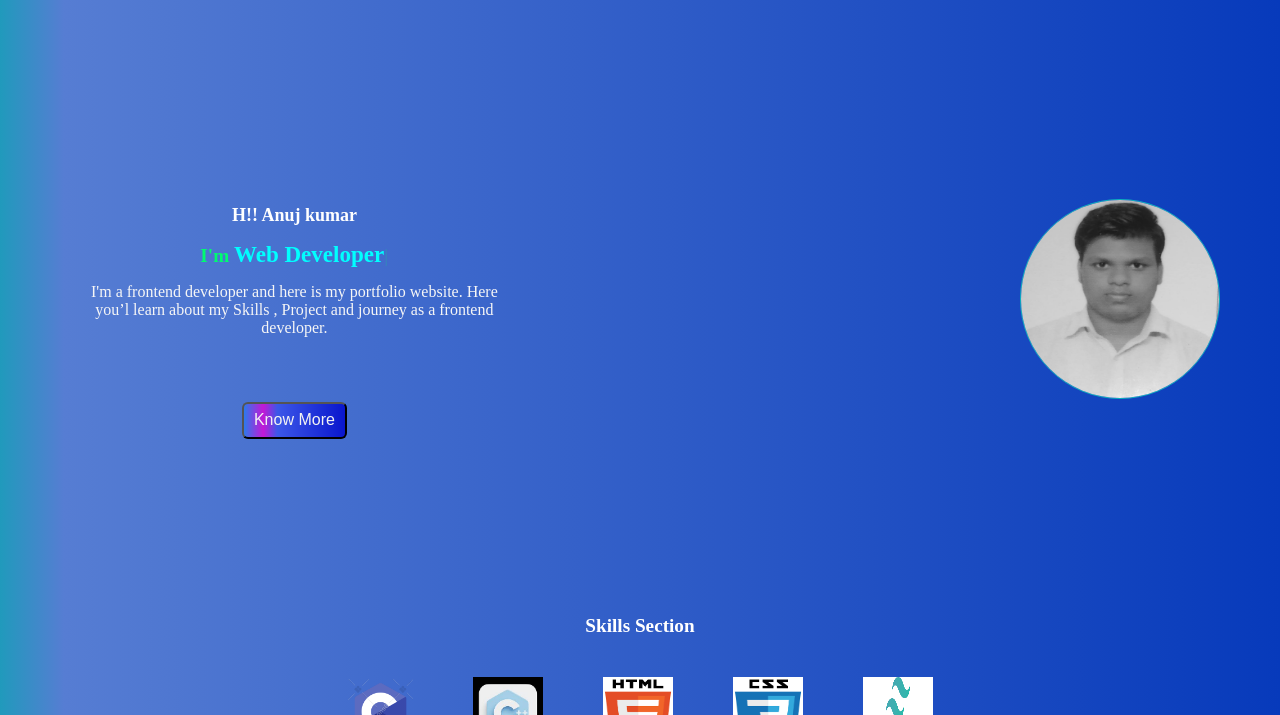
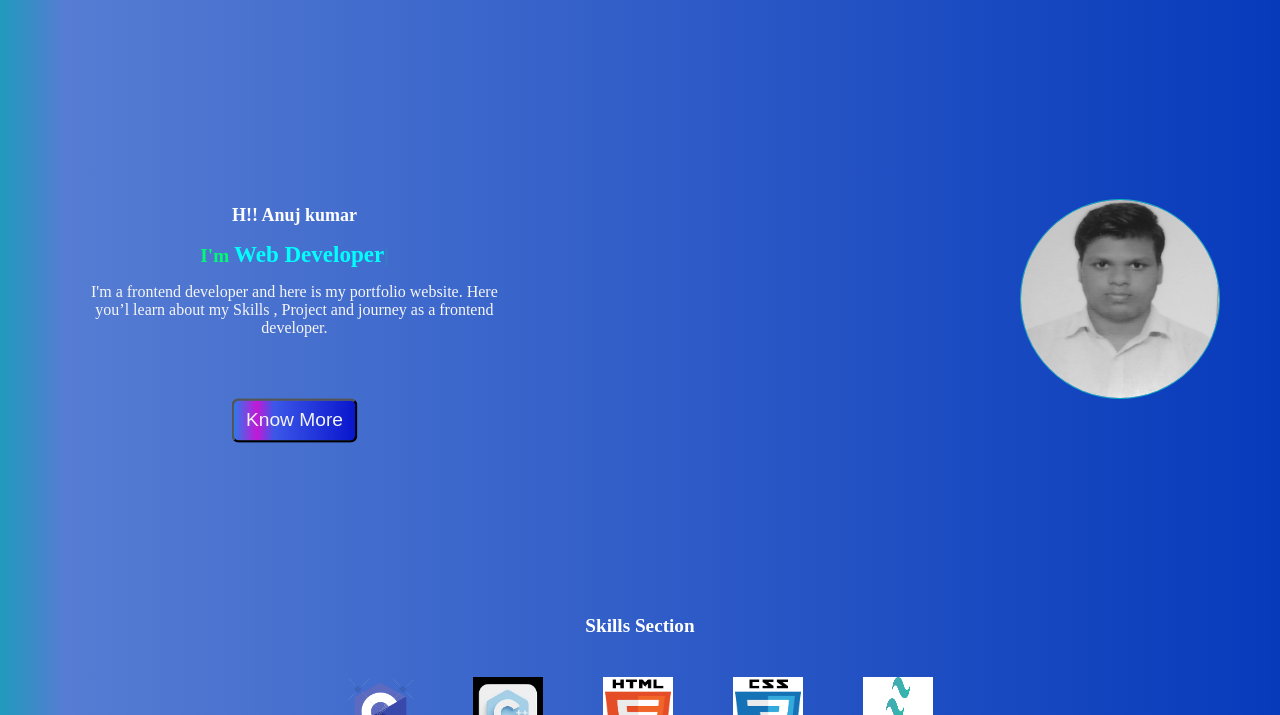
Before and after one commit to 807anujkumar/PersonalPortfolio, a plain HTML site: page index.html in a window 1280 px wide. In both pictures the pointer is over the button "Know More". Shown: the part 85-800 px from the top of the page. Drawn offline with nearby package versions, Linux system fonts and the light colour scheme.

Commit message:
newstyle

```diff
--- a/index.css
+++ b/index.css
@@ -180,6 +180,13 @@ text-align: center;
 background: linear-gradient(90deg, rgb(232, 33, 156) -2%, rgba(24,111,121,1) 0%, rgb(45, 121, 236) 0%, rgb(195, 24, 214) 19%, rgba(60,87,232,1) 33%, rgb(9, 22, 205) 100%);
 color: rgb(243, 243, 243);
 border-radius: 6px;
+cursor: pointer;
+ }
+ .buttom .btm:hover{
+    transform: scale(1.2);
+    transition: all;
+    transition-duration: 2s;
+
  }
  .left_side_home2.active{
      opacity: 1;
```
